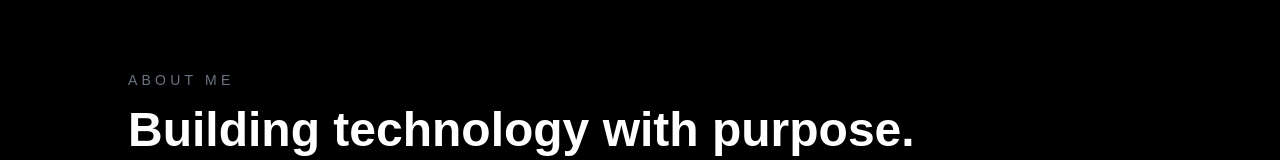
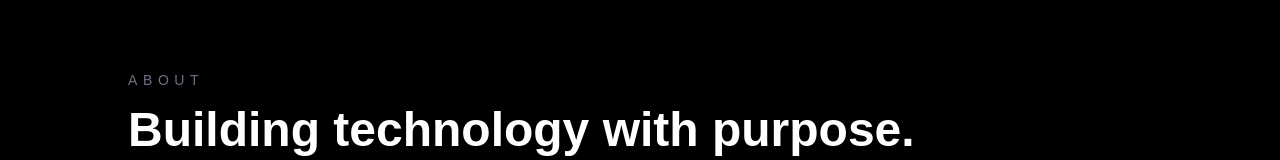
Before and after one commit to joylinmhs/portfolio, a Next.js app: page / in a window 1280 px wide. Shown: the part 858-1018 px from the top of the page. Built offline with nearby package versions, Linux system fonts and the light colour scheme.

Commit message:
Updated About,tsx

```diff
--- a/components/About.tsx
+++ b/components/About.tsx
@@ -3,10 +3,9 @@ export default function About() {
     <section className="bg-black px-6 py-32 text-white">
       <div className="mx-auto max-w-5xl">
 
-        <p className="text-sm uppercase tracking-[0.3em] text-gray-500">
-          About Me
+        <p className="text-sm uppercase tracking-[0.4em] text-gray-500">
+          ABOUT
         </p>
-
         <h2 className="mt-4 text-4xl font-bold md:text-5xl">
           Building technology with purpose.
         </h2>
```
